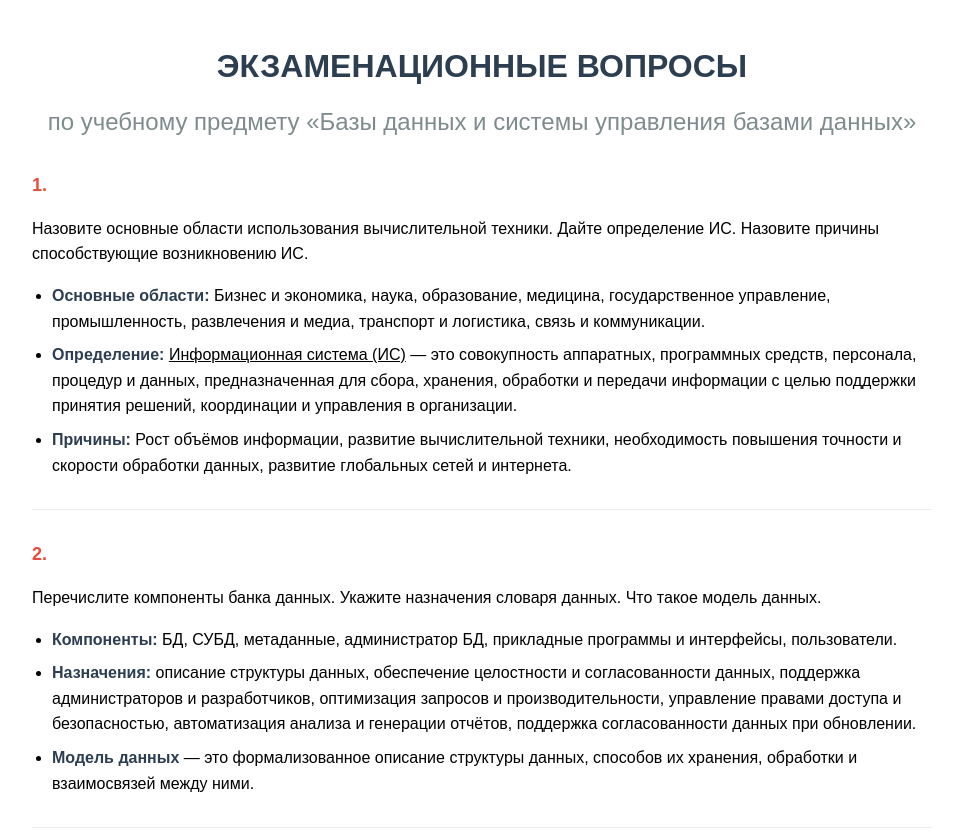
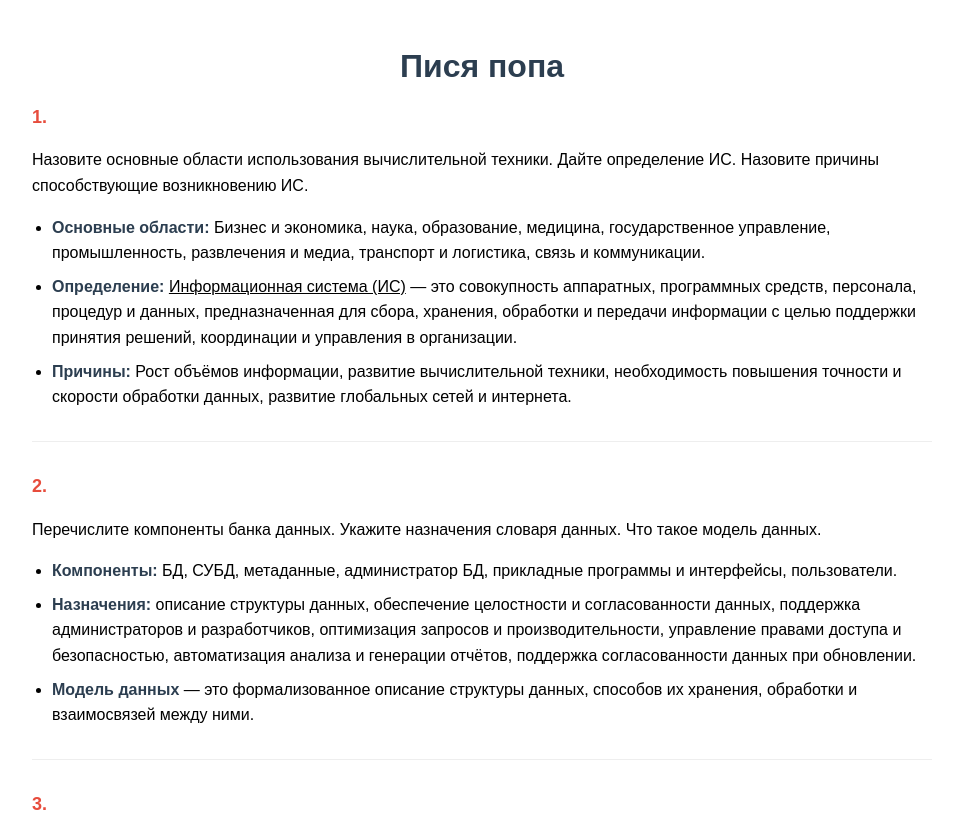
Before and after one commit to Big4pok/Big4pok.github.io, a plain HTML site: page index.html in a window 1280 px wide. Shown: the top 831 px of the page, without its empty margins (158-1121 px from the left). Drawn offline with Linux system fonts and the light colour scheme.

Commit message:
Update index.html

```diff
--- a/index.html
+++ b/index.html
@@ -3,7 +3,7 @@
 <head>
     <meta charset="UTF-8">
     <meta name="viewport" content="width=device-width, initial-scale=1.0">
-    <title>ЭКЗАМЕНАЦИОННЫЕ ВОПРОСЫ по Базам данных</title>
+    <title>Пися попа</title>
     <style>
         body {
             font-family: Arial, sans-serif;
@@ -63,9 +63,7 @@
     </style>
 </head>
 <body>
-    <h1>ЭКЗАМЕНАЦИОННЫЕ ВОПРОСЫ</h1>
-    <h2>по учебному предмету «Базы данных и системы управления базами данных»</h2>
-
+    <h1>Пися попа</h1>
     <!-- Вопрос 1 -->
     <div class="question">
         <div class="question-number">1.</div>
```
